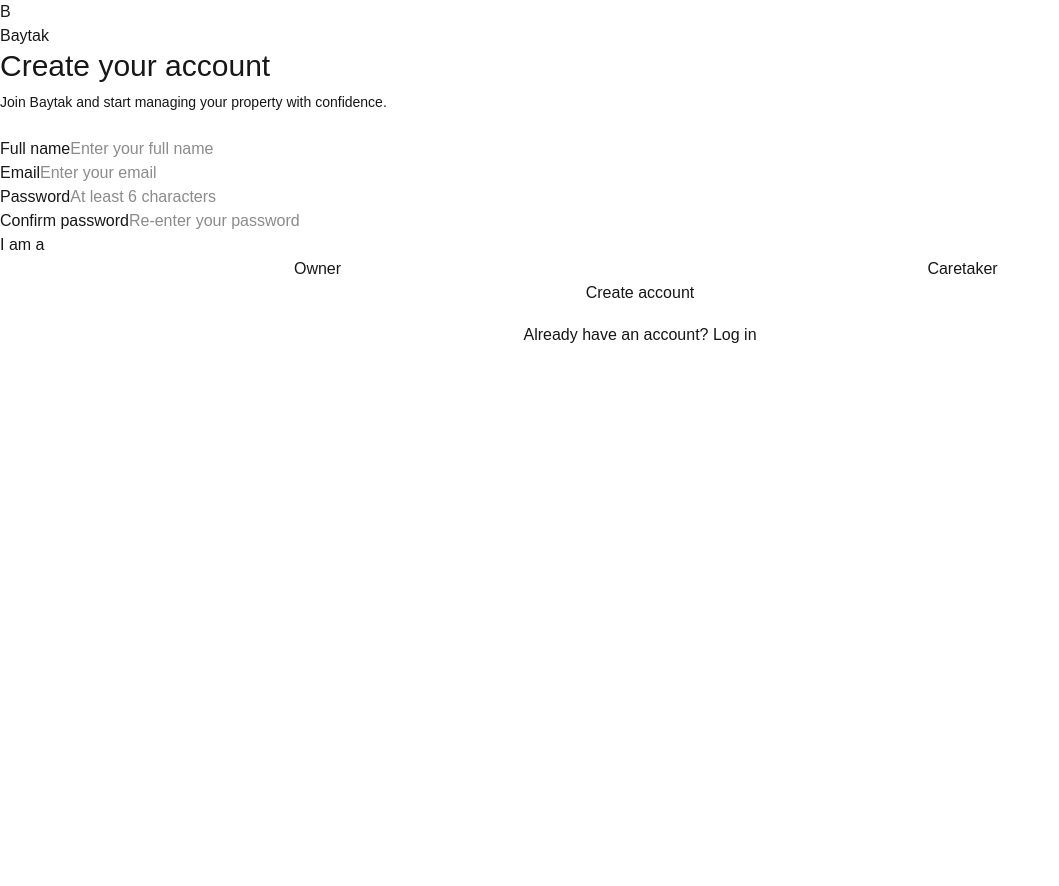
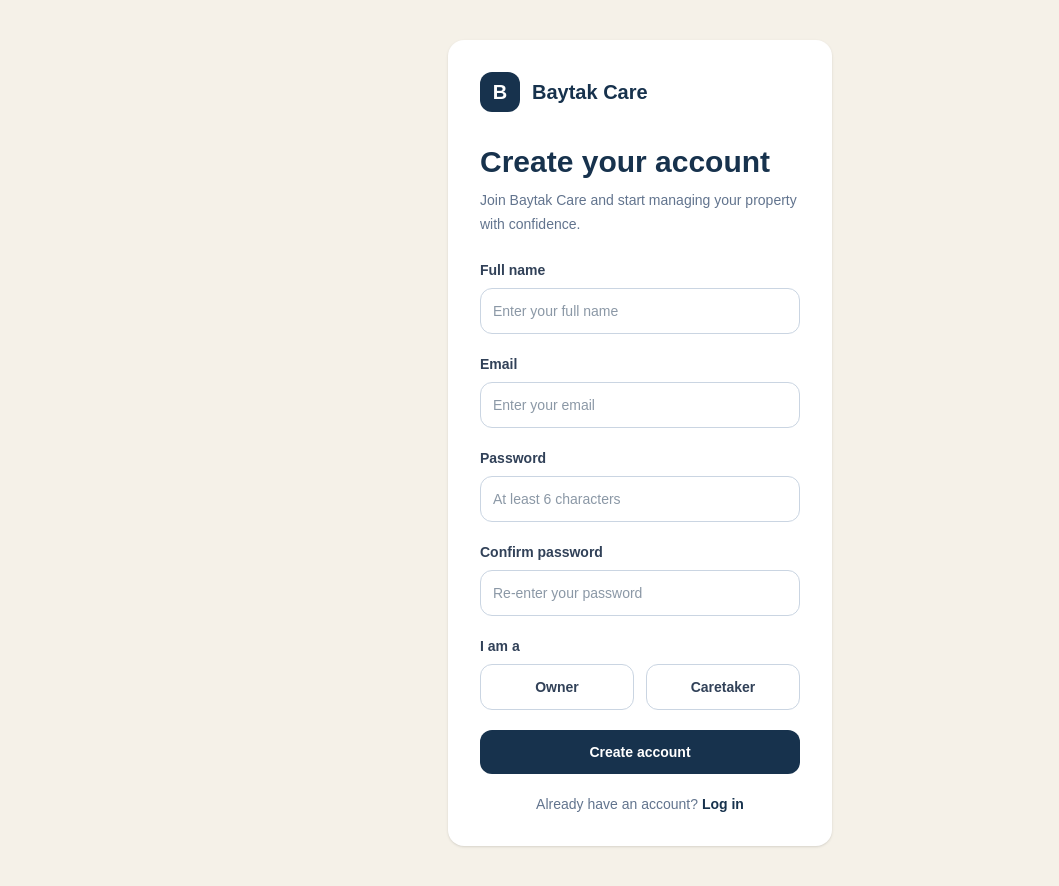
Before and after one commit to rimsal-beep/techtalks-baytak-care, a Next.js app: page /signup in a window 1280 px wide. Shown: the whole page, without its empty margins (0-1059 px from the left). Before the commit the page ends 800 px from the top, so only its background shows below. Built offline with nearby package versions, Linux system fonts and the light colour scheme; no server answers.

Commit message:
feat(BAY-22): improve owner profile completion

```diff
--- a/app/actions/auth.ts
+++ b/app/actions/auth.ts
@@ -3,6 +3,7 @@
 import { prisma } from "../../lib/prisma";
 import { hashPassword } from "../../lib/auth";
 import { getCurrentUser } from "../../lib/session";
+import { cookies } from "next/headers";
 
 type SignupInput = {
   name: string;
@@ -26,11 +27,22 @@ type SignupResult =
       error: string;
     };
 
+const nameRegex = /^[\p{L}\p{M}]+(?:[\s'’-][\p{L}\p{M}]+)*$/u;
+
 export async function signup(input: SignupInput): Promise<SignupResult> {
-  if (!input.name?.trim()) {
+  const trimmedName = input.name?.trim();
+
+  if (!trimmedName) {
     return {
       success: false,
       error: "Name is required.",
+    };
+  }
+
+  if (!nameRegex.test(trimmedName)) {
+    return {
+      success: false,
+      error: "Name can only contain letters, spaces, hyphens, and apostrophes.",
     };
   }
 
@@ -73,11 +85,20 @@ export async function signup(input: SignupInput): Promise<SignupResult> {
 
     const user = await prisma.user.create({
       data: {
-        name: input.name.trim(),
+        name: trimmedName,
         email,
         passwordHash,
         role: input.role,
       },
+    });
+
+    const cookieStore = await cookies();
+
+    cookieStore.set("userId", user.id, {
+      httpOnly: true,
+      secure: process.env.NODE_ENV === "production",
+      sameSite: "lax",
+      maxAge: 60 * 60 * 24 * 7,
     });
 
     return {
@@ -138,6 +159,13 @@ export async function updateProfile(
     };
   }
 
+  if (!nameRegex.test(trimmedName)) {
+    return {
+      success: false,
+      error: "Name can only contain letters, spaces, hyphens, and apostrophes.",
+    };
+  }
+
   if (!trimmedPhone) {
     return {
       success: false,
--- a/app/signup/page.tsx
+++ b/app/signup/page.tsx
@@ -1,12 +1,9 @@
 "use client";
 
 import { FormEvent, useState } from "react";
-import { useRouter } from "next/navigation";
 import { signup } from "../actions/auth";
 
 export default function SignupPage() {
-  const router = useRouter();
-
   const [name, setName] = useState("");
   const [email, setEmail] = useState("");
   const [password, setPassword] = useState("");
@@ -18,6 +15,23 @@ export default function SignupPage() {
   async function handleSubmit(event: FormEvent<HTMLFormElement>) {
     event.preventDefault();
     setError("");
+
+    const trimmedName = name.trim();
+
+    if (!trimmedName) {
+      setError("Name is required.");
+      return;
+    }
+
+    const nameRegex =
+      /^[\p{L}\p{M}]+(?:[\s'’-][\p{L}\p{M}]+)*$/u;
+
+    if (!nameRegex.test(trimmedName)) {
+      setError(
+        "Name can only contain letters, spaces, hyphens, and apostrophes."
+      );
+      return;
+    }
 
     if (password !== confirmPassword) {
       setError("Passwords do not match.");
@@ -32,7 +46,7 @@ export default function SignupPage() {
     setLoading(true);
 
     const result = await signup({
-      name,
+      name: trimmedName,
       email,
       password,
       role,
@@ -45,46 +59,44 @@ export default function SignupPage() {
     }
 
     if (role === "OWNER") {
-      router.push("/profile");
+      window.location.href = "/profile";
     } else {
-      router.push("/waiting");
+      window.location.href = "/waiting";
     }
   }
 
   return (
-    <main className="auth-wrap">
-      <div className="auth-box fade-in">
-        <div className="brand-mark">
-          <div className="logo">B</div>
-          <span>Baytak</span>
+    <main className="min-h-screen bg-[#F5F1E8] flex items-center justify-center px-6 py-10">
+      <div className="w-full max-w-sm rounded-2xl bg-white p-8 shadow-sm">
+        <div className="mb-8 flex items-center gap-3">
+          <div className="flex h-10 w-10 items-center justify-center rounded-xl bg-[#17324D] text-xl font-bold text-white">
+            B
+          </div>
+
+          <span className="text-xl font-bold text-[#17324D]">
+            Baytak Care
+          </span>
         </div>
 
-        <div style={{ marginBottom: "24px" }}>
-          <h1
-            style={{
-              fontSize: "30px",
-              lineHeight: "1.2",
-              margin: "0 0 8px",
-            }}
-          >
+        <div className="mb-6">
+          <h1 className="mb-2 text-3xl font-bold text-[#17324D]">
             Create your account
           </h1>
 
-          <p
-            className="muted"
-            style={{
-              fontSize: "14px",
-              lineHeight: "1.5",
-              margin: 0,
-            }}
-          >
-            Join Baytak and start managing your property with confidence.
+          <p className="text-sm leading-6 text-slate-500">
+            Join Baytak Care and start managing your property with confidence.
           </p>
         </div>
 
         <form onSubmit={handleSubmit}>
-          <div className="field">
-            <label htmlFor="name">Full name</label>
+          <div className="mb-5">
+            <label
+              htmlFor="name"
+              className="mb-2 block text-sm font-semibold text-slate-700"
+            >
+              Full name
+            </label>
+
             <input
               id="name"
               type="text"
@@ -92,11 +104,18 @@ export default function SignupPage() {
               onChange={(e) => setName(e.target.value)}
               placeholder="Enter your full name"
               required
+              className="w-full rounded-xl border border-slate-300 bg-white px-3 py-3 text-sm text-[#17324D] outline-none transition focus:border-[#17324D] focus:ring-2 focus:ring-[#17324D]/20"
             />
           </div>
 
-          <div className="field">
-            <label htmlFor="email">Email</label>
+          <div className="mb-5">
+            <label
+              htmlFor="email"
+              className="mb-2 block text-sm font-semibold text-slate-700"
+            >
+              Email
+            </label>
+
             <input
               id="email"
               type="email"
@@ -104,11 +123,18 @@ export default function SignupPage() {
               onChange={(e) => setEmail(e.target.value)}
               placeholder="Enter your email"
               required
+              className="w-full rounded-xl border border-slate-300 bg-white px-3 py-3 text-sm text-[#17324D] outline-none transition focus:border-[#17324D] focus:ring-2 focus:ring-[#17324D]/20"
             />
           </div>
 
-          <div className="field">
-            <label htmlFor="password">Password</label>
+          <div className="mb-5">
+            <label
+              htmlFor="password"
+              className="mb-2 block text-sm font-semibold text-slate-700"
+            >
+              Password
+            </label>
+
             <input
               id="password"
               type="password"
@@ -117,11 +143,18 @@ export default function SignupPage() {
               placeholder="At least 6 characters"
               minLength={6}
               required
+              className="w-full rounded-xl border border-slate-300 bg-white px-3 py-3 text-sm text-[#17324D] outline-none transition focus:border-[#17324D] focus:ring-2 focus:ring-[#17324D]/20"
             />
           </div>
 
-          <div className="field">
-            <label htmlFor="confirmPassword">Confirm password</label>
+          <div className="mb-5">
+            <label
+              htmlFor="confirmPassword"
+              className="mb-2 block text-sm font-semibold text-slate-700"
+            >
+              Confirm password
+            </label>
+
             <input
               id="confirmPassword"
               type="password"
@@ -130,36 +163,24 @@ export default function SignupPage() {
               placeholder="Re-enter your password"
               minLength={6}
               required
+              className="w-full rounded-xl border border-slate-300 bg-white px-3 py-3 text-sm text-[#17324D] outline-none transition focus:border-[#17324D] focus:ring-2 focus:ring-[#17324D]/20"
             />
           </div>
 
-          <div className="field">
-            <label>I am a</label>
+          <div className="mb-5">
+            <label className="mb-2 block text-sm font-semibold text-slate-700">
+              I am a
+            </label>
 
-            <div
-              style={{
-                display: "grid",
-                gridTemplateColumns: "1fr 1fr",
-                gap: "10px",
-              }}
-            >
+            <div className="grid grid-cols-2 gap-3">
               <button
                 type="button"
                 onClick={() => setRole("OWNER")}
-                style={{
-                  background:
-                    role === "OWNER"
-                      ? "var(--brand-tint)"
-                      : "var(--surface)",
-                  color:
-                    role === "OWNER"
-                      ? "var(--brand)"
-                      : "var(--ink)",
-                  border:
-                    role === "OWNER"
-                      ? "1px solid var(--brand)"
-                      : "1px solid var(--border)",
-                }}
+                className={`rounded-xl border px-4 py-3 text-sm font-semibold transition ${
+                  role === "OWNER"
+                    ? "border-[#17324D] bg-[#17324D]/10 text-[#17324D]"
+                    : "border-slate-300 bg-white text-slate-700 hover:border-[#17324D]"
+                }`}
               >
                 Owner
               </button>
@@ -167,20 +188,11 @@ export default function SignupPage() {
               <button
                 type="button"
                 onClick={() => setRole("CARETAKER")}
-                style={{
-                  background:
-                    role === "CARETAKER"
-                      ? "var(--brand-tint)"
-                      : "var(--surface)",
-                  color:
-                    role === "CARETAKER"
-                      ? "var(--brand)"
-                      : "var(--ink)",
-                  border:
-                    role === "CARETAKER"
-                      ? "1px solid var(--brand)"
-                      : "1px solid var(--border)",
-                }}
+                className={`rounded-xl border px-4 py-3 text-sm font-semibold transition ${
+                  role === "CARETAKER"
+                    ? "border-[#17324D] bg-[#17324D]/10 text-[#17324D]"
+                    : "border-slate-300 bg-white text-slate-700 hover:border-[#17324D]"
+                }`}
               >
                 Caretaker
               </button>
@@ -188,43 +200,28 @@ export default function SignupPage() {
           </div>
 
           {error && (
-            <div
-              style={{
-                background: "var(--danger-tint)",
-                color: "var(--danger)",
-                border: "1px solid var(--border)",
-                borderRadius: "var(--radius-sm)",
-                padding: "10px 12px",
-                fontSize: "12.5px",
-                marginBottom: "14px",
-              }}
-            >
+            <div className="mb-4 rounded-xl border border-red-200 bg-red-50 px-3 py-2.5 text-sm text-red-700">
               {error}
             </div>
           )}
 
           <button
             type="submit"
-            className="primary"
             disabled={loading}
-            style={{
-              width: "100%",
-              opacity: loading ? 0.6 : 1,
-            }}
+            className="w-full rounded-xl bg-[#17324D] px-4 py-3 text-sm font-semibold text-white transition hover:opacity-90 disabled:cursor-not-allowed disabled:opacity-60"
           >
             {loading ? "Creating account..." : "Create account"}
           </button>
         </form>
 
-        <p
-          className="small muted"
-          style={{
-            textAlign: "center",
-            marginTop: "18px",
-          }}
-        >
+        <p className="mt-5 text-center text-sm text-slate-500">
           Already have an account?{" "}
-          <a href="/login">Log in</a>
+          <a
+            href="/login"
+            className="font-semibold text-[#17324D] hover:underline"
+          >
+            Log in
+          </a>
         </p>
       </div>
     </main>
--- a/package.json
+++ b/package.json
@@ -14,6 +14,7 @@
     "@prisma/client": "^7.10.0",
     "bcrypt": "^6.0.0",
     "dotenv": "^17.4.2",
+    "libphonenumber-js": "^1.13.13",
     "next": "16.3.4",
     "pg": "^8.23.0",
     "react": "19.2.8",
```
Also changed, not shown: app/profile/ProfileForm.tsx (+119 -6 lines), app/profile/complete/page.tsx (deleted, +0 -94 lines), 1 other file (tests, documents, lock files or other folders).
